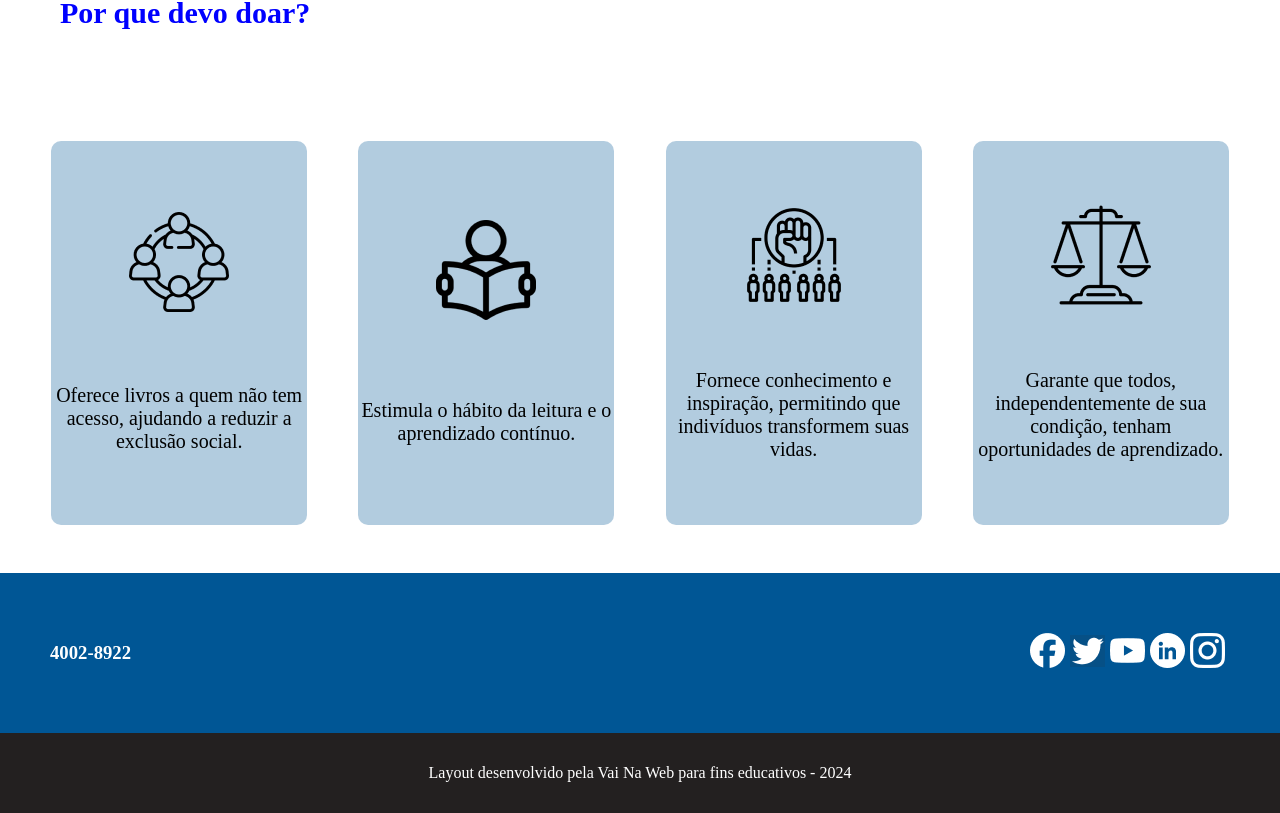
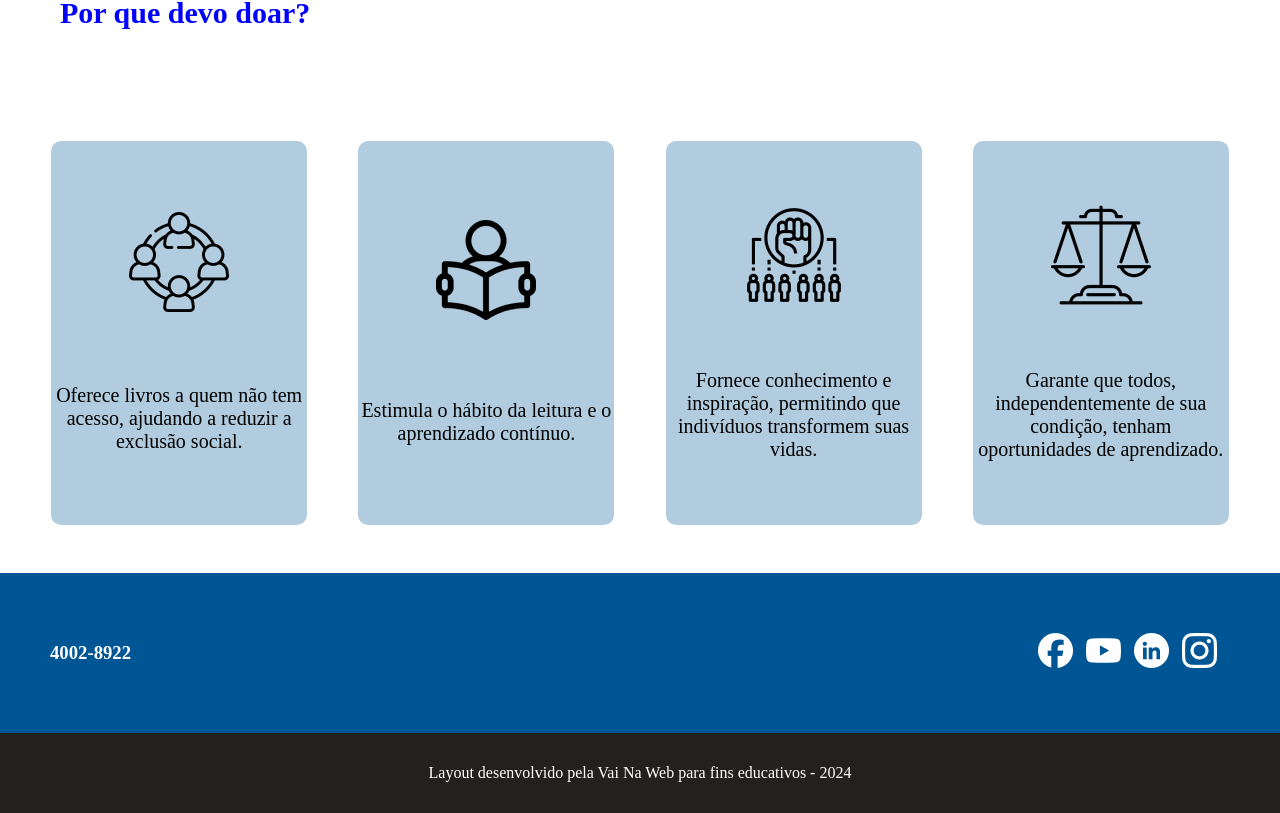
Before and after one commit to Fabiosal22/Desafio-final-t3, a React (Vite) app: page / in a window 1280 px wide. Shown: the part 824-1637 px from the top of the page. Built offline with nearby package versions, Linux system fonts and the light colour scheme.

Commit message:
teste sem twitt.png

```diff
--- a/src/components/Footer/footer.jsx
+++ b/src/components/Footer/footer.jsx
@@ -1,5 +1,5 @@
 import face from '../../assets/img/face.png'
-import twitt from '../../assets/img/twitt.png'
+
 import insta from '../../assets/img/insta.png'
 import linkedin from '../../assets/img/linkedin.png'
 import youtube from '../../assets/img/youtube.png'
@@ -13,7 +13,7 @@ return(
         <h3>4002-8922</h3>
         <nav>
             <a href=""><img src={face} alt="logo do facebook" /></a>
-            <a href=""><img src={twitt} alt="logo do twitter" /></a>
+
             <a href=""><img src={youtube} alt="logo do youtube" /></a>
             <a href=""><img src={linkedin} alt="logo do linkedin" /></a>
             <a href=""><img src={insta} alt="logo do instagram" /></a>
```
Also changed, not shown: src/assets/img/Twitt.png (deleted).
